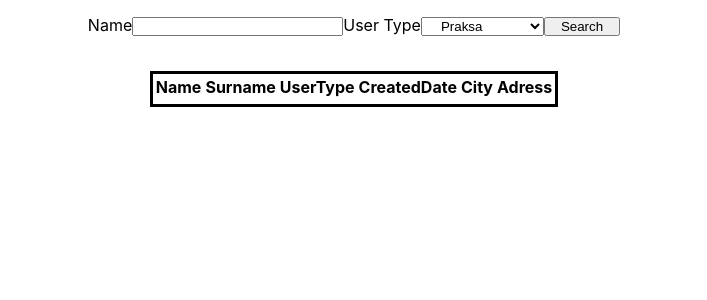
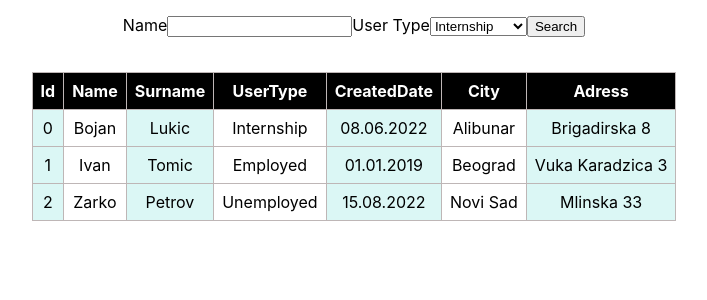
Before and after one commit to bojanlukic/React-Add-User, a React (Create React App) app: page / in a window 1280 px wide. Shown: the top 300 px of the page, without its empty margins (286-993 px from the left). Built offline with nearby package versions, Linux system fonts and the light colour scheme; data requests are answered from the project's data file.

Commit message:
Fifth Commit

```diff
--- a/db.json
+++ b/db.json
@@ -4,7 +4,7 @@
       "id": 0,
       "Name": "Bojan",
       "Surname": "Lukic",
-      "UserType": "Praksa",
+      "UserType": "Internship",
       "CreatedDate": "08.06.2022",
       "City": "Alibunar",
       "Adress": "Brigadirska 8"
@@ -13,18 +13,18 @@
       "id": 1,
       "Name": "Ivan",
       "Surname": "Tomic",
-      "UserType": "Zaposlen",
+      "UserType": "Employed",
       "CreatedDate": "01.01.2019",
-      "City": "Alibunar",
+      "City": "Beograd",
       "Adress": "Vuka Karadzica 3"
     },
     {
       "id": 2,
       "Name": "Zarko",
       "Surname": "Petrov",
-      "UserType": "Zaposlen",
+      "UserType": "Unemployed",
       "CreatedDate": "15.08.2022",
-      "City": "Alibunar",
+      "City": "Novi Sad",
       "Adress": "Mlinska 33"
     }
   ]
--- a/src/App.css
+++ b/src/App.css
@@ -5,5 +5,17 @@
 }
 .table{
     margin-top: 35px;
-    border: 3px solid black;
+    border-collapse: collapse;
+
 }
+ td:nth-child(odd) {
+    background: rgb(219, 247, 245);
+  }
+  td,th {
+    padding: 8px;
+     border: 1px solid rgb(190, 182, 182);
+  }
+  th{
+    background-color: black;
+    color: white;
+  }
--- a/src/App.js
+++ b/src/App.js
@@ -1,14 +1,16 @@
 import SearchBar from './components/SearchBar';
 import './../src/App.css'
-import { useEffect } from 'react';
+import { useEffect,useState } from 'react';
 
 function App() {
+  const [employees, setEmployees] = useState([]);
 
   useEffect(() => {
     fetch('http://localhost:3000/PERSON')
       .then(response => response.json())
-      .then(data => console.log(data))
+      .then(data => setEmployees(data))
       .catch(err => console.log('Greska pri ucitavanju URL-a'))
+
   }, []);
 
 
@@ -19,6 +21,7 @@ function App() {
       <table align='center' className='table'>
         <thead>
           <tr>
+            <th>Id</th>
             <th>Name</th>
             <th>Surname</th>
             <th>UserType</th>
@@ -28,17 +31,19 @@ function App() {
           </tr>
         </thead>
         <tbody>
+        {employees.map((employee)=> (
 
-            <tr>
-              <td></td>
-            <td></td>
-            <td></td>
-            <td></td>
-            <td></td>
-            <td></td>
+          <tr key={employee.id}>
+            <td>{employee.id }</td>
+            <td>{employee.Name } </td>
+            <td>{ employee.Surname}</td>
+            <td>{ employee.UserType}</td>
+            <td>{employee.CreatedDate}</td>
+            <td>{employee.City }</td>
+            <td>{employee.Adress }</td>
             </tr>
 
-
+             ))}
 
         </tbody>
       </table>
--- a/src/components/SearchBar.css
+++ b/src/components/SearchBar.css
@@ -1,6 +1,3 @@
 .input {
     text-align: center;
 }
-input,select,button {
-padding: 0px 15px;
-}
--- a/src/components/SearchBar.js
+++ b/src/components/SearchBar.js
@@ -1,20 +1,28 @@
-import React from "react";
+import React, { useState } from "react";
 import "./SearchBar.css";
 
 function SearchBar() {
+  const [text, setText] = useState('');
+
+  const submitHandler= (e) => {
+    e.preventDefault();
+
+  }
+
   return (
+
     <div className="input">
-
+     <form onSubmit={submitHandler}>
       <label>Name</label>
-      <input type="text" />
+      <input onChange={(e)=>(setText(e.target.value))} type="text" />
       <label>User Type</label>
-      <select>
-        <option>Praksa</option>
-        <option>Zaposlen</option>
-        <option>Nezaposlen</option>
+      <select onChange={(e) => (setText(e.target.value))}>
+        <option>Internship</option>
+        <option>Employed</option>
+        <option>Unemployed</option>
       </select>
-        <button>Search</button>
-
+        <button type="submit">Search</button>
+        </form>
     </div>
   );
 }
```
